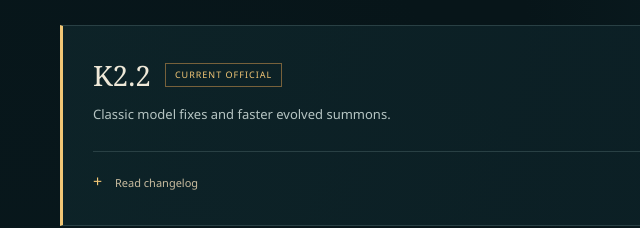
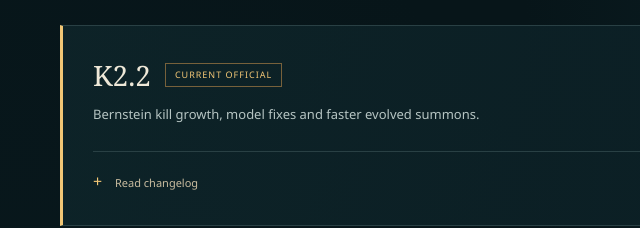
Before and after one commit to kajimaru-chs/chs-k-releases, a plain HTML site: page docs/index.html in a window 1280 px wide. Shown: the part 890-1118 px from the top of the page, 0-640 px from the left. Drawn offline with Linux system fonts and the light colour scheme.

Commit message:
Update K2.2 website with Bernstein kill growth

```diff
--- a/docs/index.html
+++ b/docs/index.html
@@ -38,9 +38,10 @@
     <section class="archive wrap" id="changelogs" aria-labelledby="archive-title">
       <div class="section-heading"><div><p class="eyebrow">THE ARMORY</p><h2 id="archive-title">Downloads &amp; changelogs</h2></div><p>Choose your build.<br>Know what changed.</p></div>
       <div class="release-list"><article class="release-card current" id="release-K2.2">
-  <div class="release-top"><div><div class="release-title"><h3>K2.2</h3><span class="badge">Current official</span></div><p class="release-description">Classic model fixes and faster evolved summons.</p></div>
+  <div class="release-top"><div><div class="release-title"><h3>K2.2</h3><span class="badge">Current official</span></div><p class="release-description">Bernstein kill growth, model fixes and faster evolved summons.</p></div>
   <div class="release-download"><a class="button secondary" href="https://github.com/kajimaru-chs/chs-k-releases/releases/download/K2.2/Custom.Hero.Survival.K2.2.Z2.6.w3x">Download K2.2 <span aria-hidden="true">↓</span></a><p class="file-note">.w3x · 6.40 MiB</p></div></div>
   <details><summary>Read changelog <span class="sr-only">for K2.2</span></summary><div class="changelog"><h4>Heroes</h4>
+<ul><li><strong class="hero-name" style="color:#ff7884">Bernstein</strong><ul><li>Each enemy kill grants 20 permanent maximum HP, including heroes. Illusions and structures do not count.</li><li>Devour retains its additional 400 HP per ordinary kill and 1,000 HP per hero kill. Its damage and cooldown are unchanged.</li></ul></li></ul>
 <ul><li><strong class="hero-name" style="color:#e9bd89">Mau&#x27;yo</strong><ul><li>Adds a Classic Tauren Chieftain model and portrait fallback.</li><li>Evolution of Forms grants +100% movement speed through a distinct self-only aura instead of the former STR-based flat bonus. Other evolution bonuses are unchanged.</li></ul></li><li><strong class="hero-name" style="color:#e8cc89">Snikch</strong><ul><li>Repairs a missing Classic missile-smoke texture.</li><li>Restores the K2.0 description. Global casting within the current arena remains unchanged.</li></ul></li></ul>
 <h4>Items</h4>
 <ul><li><strong>Divine Source</strong><ul><li>Restores its cleanse effect with a valid native model in Classic, HD and Definitive.</li></ul></li><li><strong>Summoner&#x27;s Orb</strong><ul><li>Clarifies that each valid summon basic hit instantly heals its owner for 0.15% maximum HP at any distance. Healing behavior and existing suppression rules are unchanged.</li></ul></li></ul></div></details>
```
